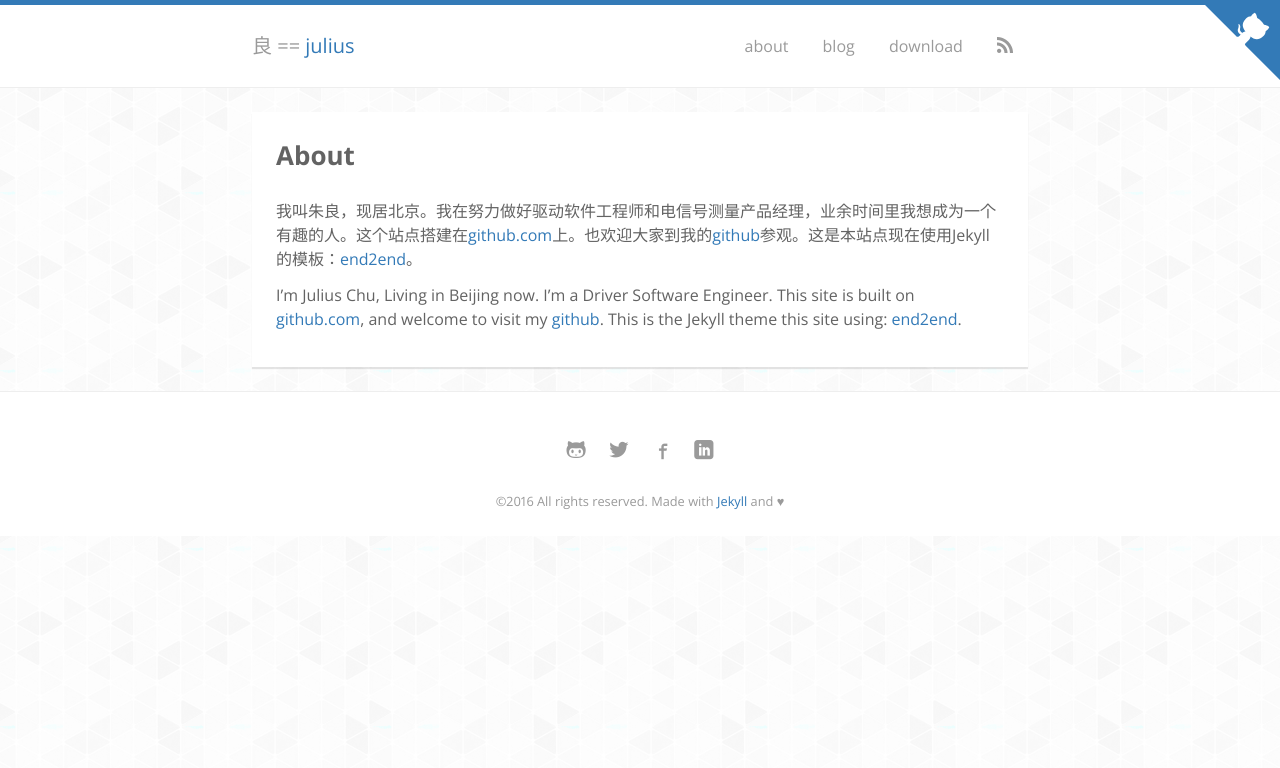
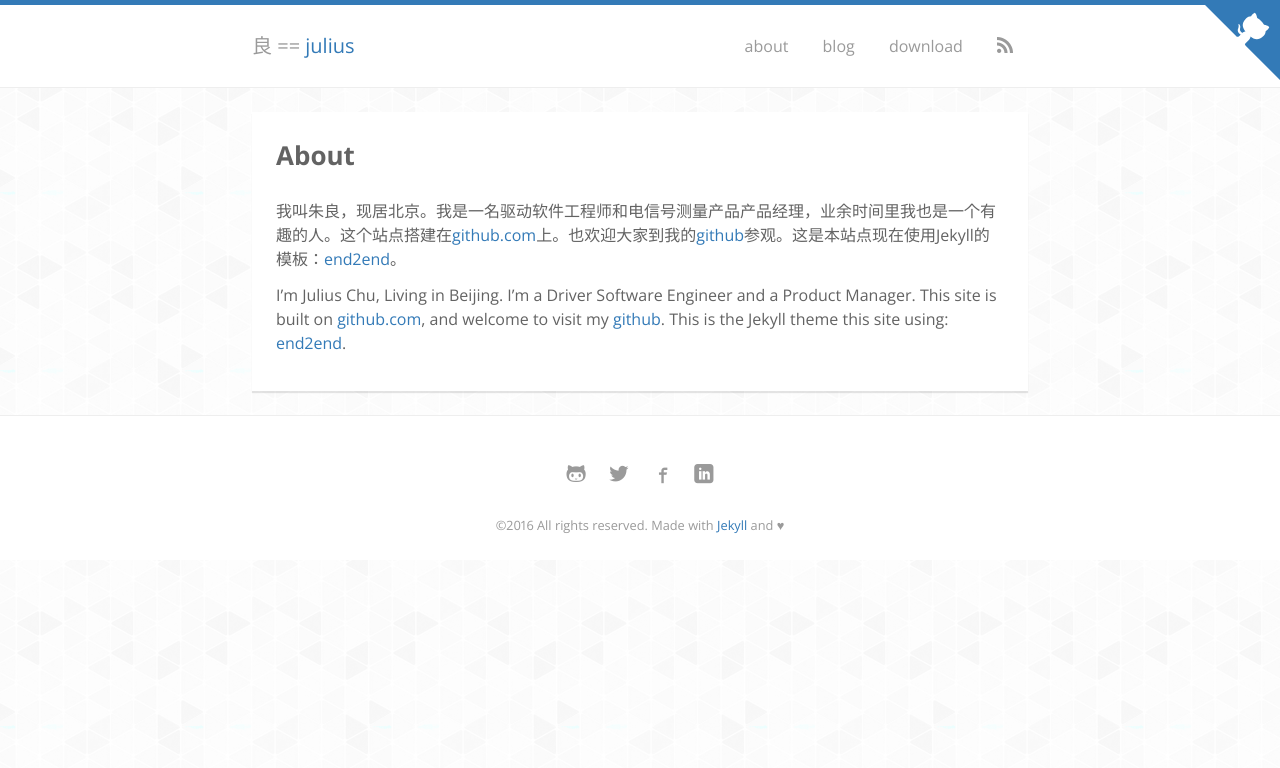
Before and after one commit to zhuliangio/zhuliangio.github.com, a Jekyll site: the page built from about.md, in a window 1280 px wide. Shown: the top 768 px of the page. Built offline with Jekyll 4.4.1, drawn with Linux system fonts in a browser that asks for light colours; nearby versions of some CDN libraries; some web fonts are replaced.

Commit message:
update blog

```diff
--- a/_config.yml
+++ b/_config.yml
@@ -31,7 +31,7 @@ disqus_site_shortname: "fernandomoreira"
 author:
   name      : Julius Chu
   job       : Driver Software Engineer
-  bio       : "专注于驱动软件开发和硬件产品产品化，业余时间总在学习更多有趣的技能。"
+  bio       : "专注于设备驱动研发和产品化。"
   thumb     : /images/author.jpg
   email     : 44775690@qq.com
   url       : http://zhuliang.io
--- a/about.md
+++ b/about.md
@@ -4,6 +4,6 @@ title: About
 permalink: /about/
 ---
 
-我叫朱良，现居北京。我在努力做好驱动软件工程师和电信号测量产品经理，业余时间里我想成为一个有趣的人。这个站点搭建在[github.com](http://github.com)上。也欢迎大家到我的[github](https://github.com)参观。这是本站点现在使用Jekyll的模板：[end2end](https://github.com/nandomoreirame/end2end)。
+我叫朱良，现居北京。我是一名驱动软件工程师和电信号测量产品产品经理，业余时间里我也是一个有趣的人。这个站点搭建在[github.com](http://github.com)上。也欢迎大家到我的[github](https://github.com)参观。这是本站点现在使用Jekyll的模板：[end2end](https://github.com/nandomoreirame/end2end)。
 
-I'm Julius Chu, Living in Beijing now. I'm a Driver Software Engineer. This site is built on [github.com](http://github.com), and welcome to visit my [github](https://github.com). This is the Jekyll theme this site using: [end2end](https://github.com/nandomoreirame/end2end).
+I'm Julius Chu, Living in Beijing. I'm a Driver Software Engineer and a Product Manager. This site is built on [github.com](http://github.com), and welcome to visit my [github](https://github.com). This is the Jekyll theme this site using: [end2end](https://github.com/nandomoreirame/end2end).
--- a/index.html
+++ b/index.html
@@ -10,7 +10,7 @@ layout: home
     <h1>您好！ /  Hello!</h1>
     <h3>我是<strong itemprop="name">朱良</strong>，一名<em itemprop="jobTitle">驱动软件工程师</em>。{{ site.author.bio }}</h3>
     <h3>I'm <strong itemprop="name">{{ site.author.name }}</strong>, a <em itemprop="jobTitle">{{ site.author.job }}</em>.
-      Concerning on driver software development, always looking for the best project and skill.</h3>
+      Concerning on driver software development and commercialization.</h3>
 
     <a href="{{ '/about' | prepend: site.baseurl }}" class="btn btn-ghost">about</a>
     <a href="{{ '/blog' | prepend: site.baseurl }}" class="btn btn-ghost">blog</a>
```
Also changed, not shown: _posts/2016-02-16-A-Long-Artical-For-Building-Site-On-Github.md (+8 -7 lines).
